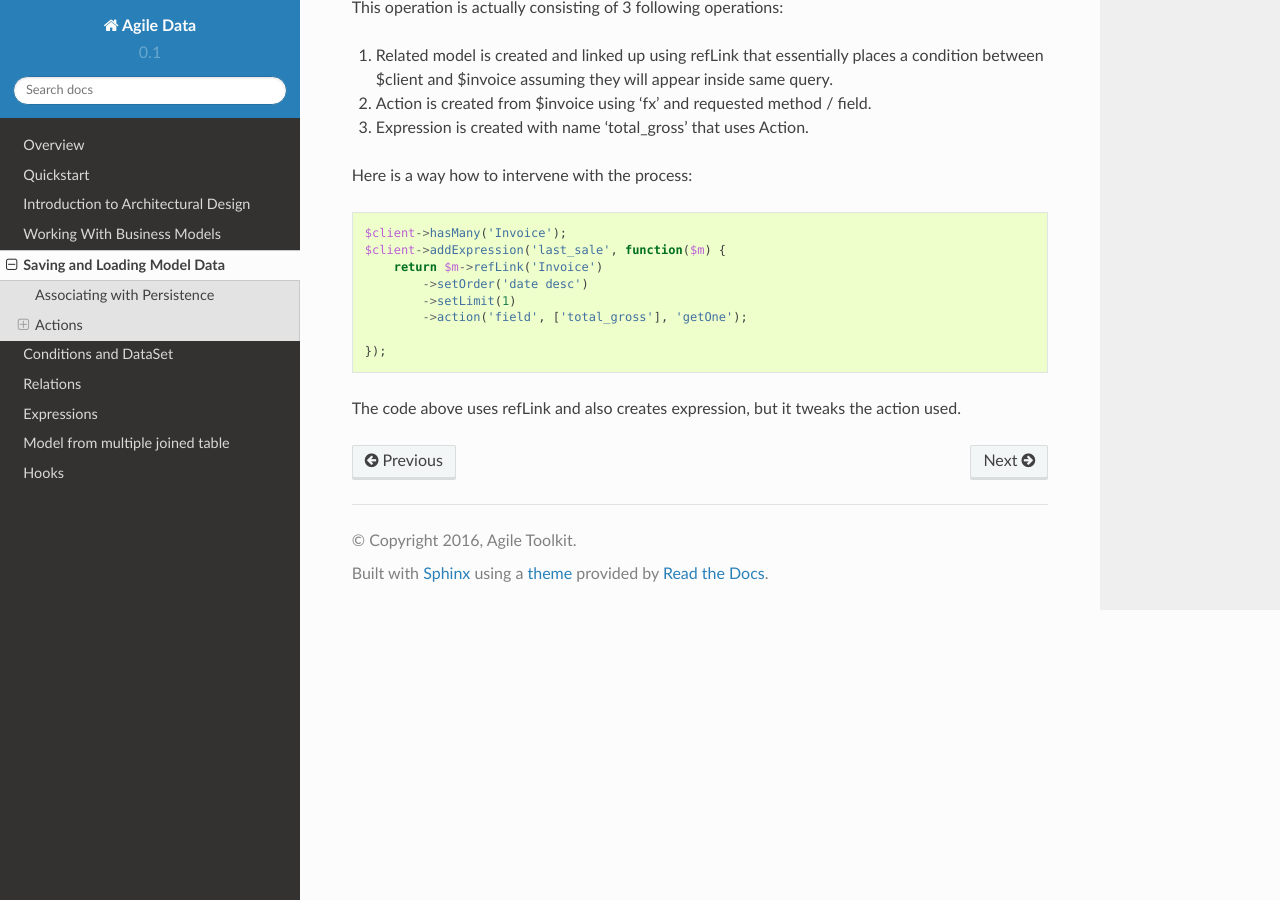
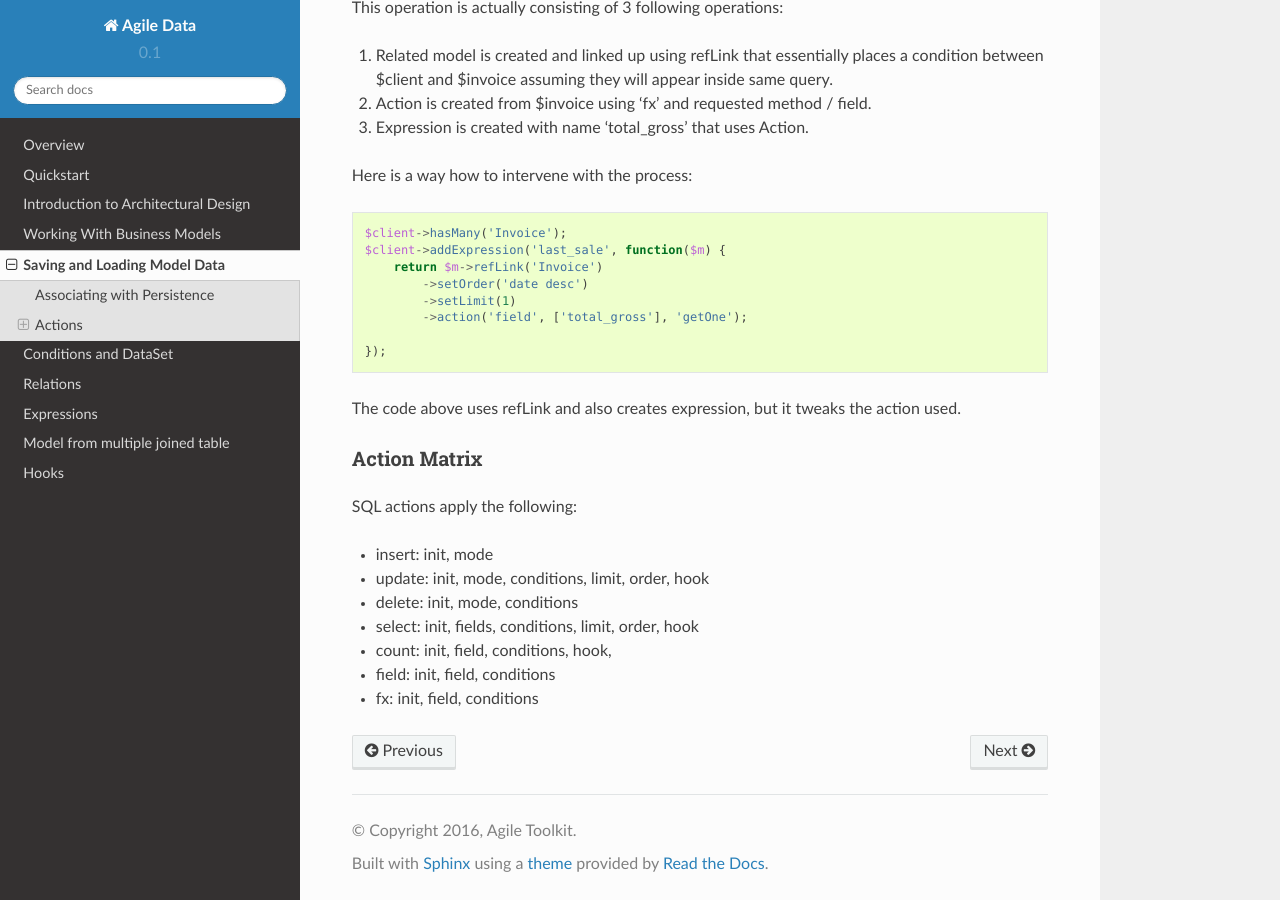
Before and after one commit to atk4/data, a Sphinx documentation site: the page built from docs/persistence.rst, in a window 1280 px wide and 900 px high, scrolled down 3921 px. Built offline with Sphinx 7.4.7 and the Read the Docs theme 2.0.0, drawn with Linux system fonts in a browser that asks for light colours; pages that are not in the unit, such as notebooks, are missing from menus.

```diff
--- a/docs/persistence.rst
+++ b/docs/persistence.rst
@@ -201,3 +201,17 @@ Here is a way how to intervene with the process::
     });
 
 The code above uses refLink and also creates expression, but it tweaks the action used.
+
+
+Action Matrix
+--------------
+
+SQL actions apply the following:
+
+- insert: init, mode
+- update: init, mode, conditions, limit, order, hook
+- delete: init, mode, conditions
+- select: init, fields, conditions, limit, order, hook
+- count:  init, field, conditions, hook,
+- field:  init, field, conditions
+- fx:     init, field, conditions
```
Also changed, not shown: 1 other file.
